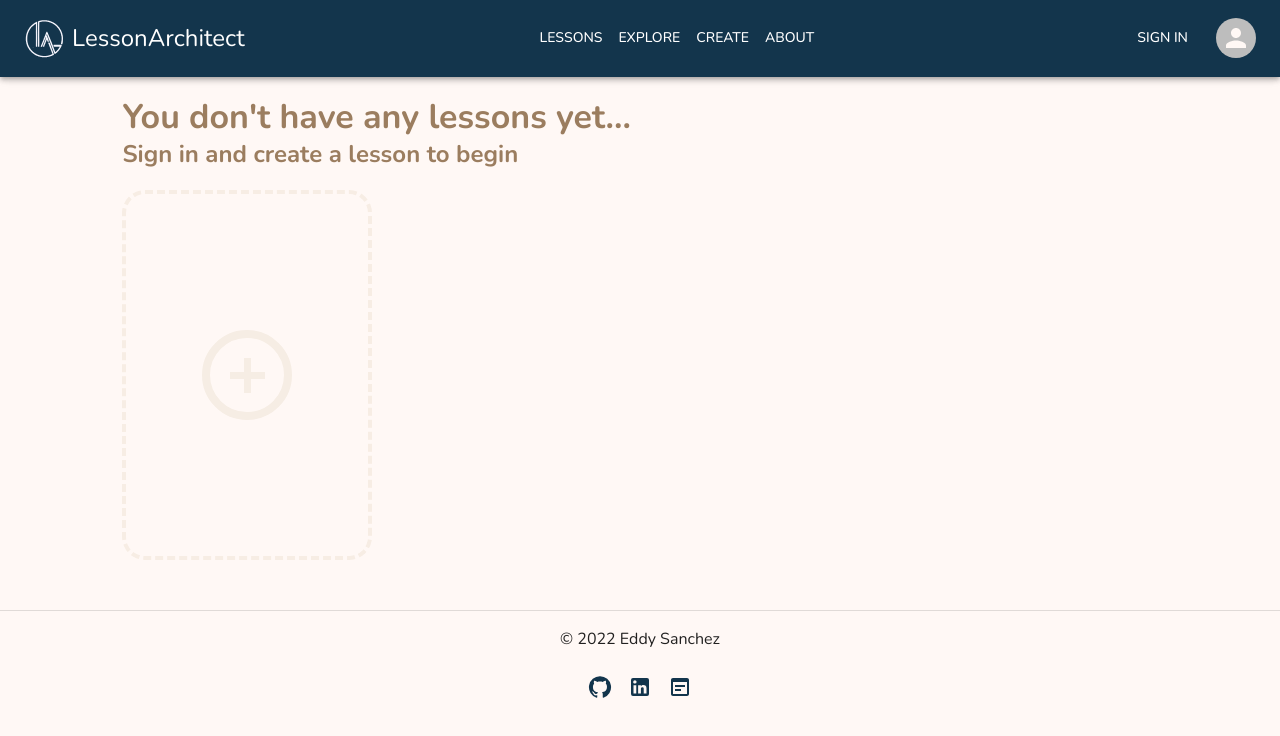
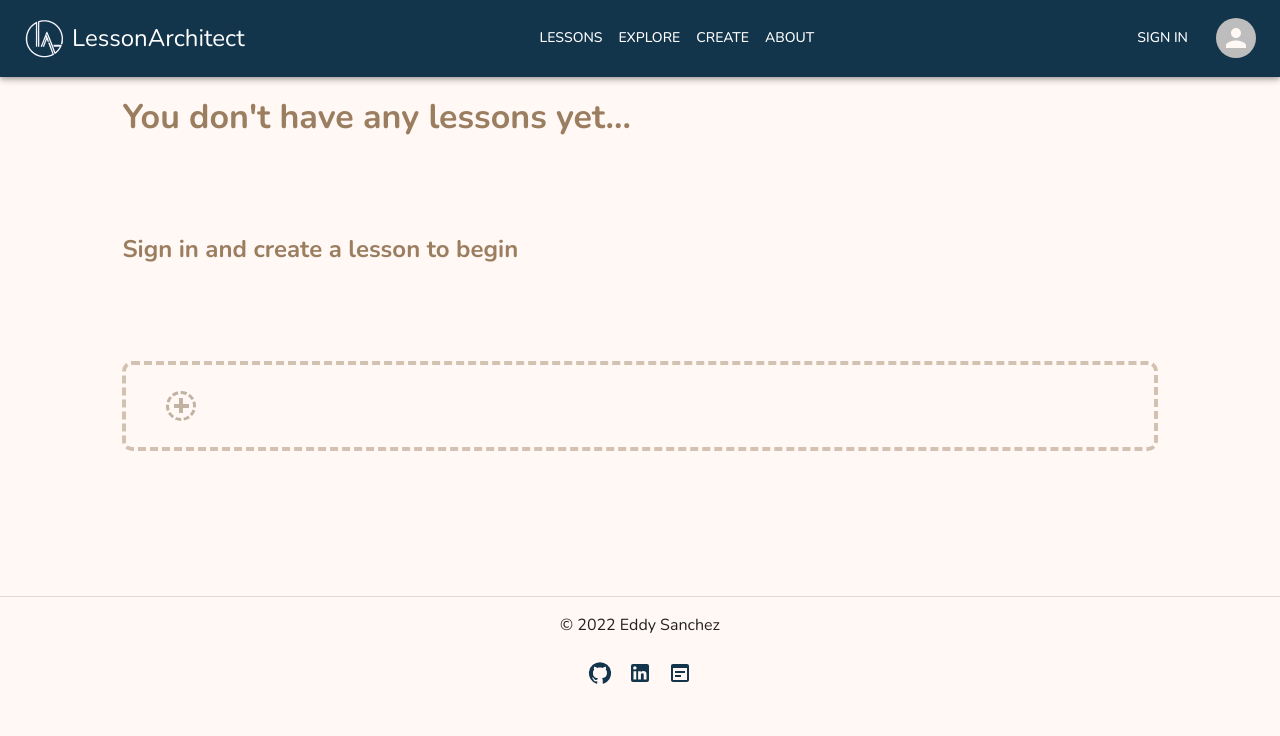
Before and after one commit to Eddy-cs/LessonArchitect, a Next.js app: page /user-lessons in a window 1280 px wide. Shown: the top 736 px of the page. Built offline with nearby package versions, Linux system fonts and the light colour scheme; no server answers.

Commit message:
Modified style for empty user-lessons page

```diff
--- a/styles/user-lessons.module.css
+++ b/styles/user-lessons.module.css
@@ -1,41 +1,45 @@
 
 .title{
     margin-top: 20px;
+    margin-bottom: 20px;
     color: #9b7d5f;
 }
 
 .button__create{
-    height: 370px;
-    width: 250px;
+    height: 90px;
     border-radius: 23px;
-    border: 4px dashed #F7EDE4;
-    border-radius: 23px;
+    border: 4px dashed #d3c1b1;
+    color: #c2b2a2;
+    border-radius: 10px;
     display: grid;
+    grid-auto-flow: column;
+    place-content: center start;
+    gap: 10px;
     margin-bottom: 50px;
-    margin-top: 20px;
+    padding-left: 40px;
     cursor: pointer;
 }
 
 .button__center{
     display: grid;
-    width: 90px;
-    height: 90px;
+    width: 30px;
+    height: 30px;
     border-radius: 50px;
-    border: 8px solid #F6EDE4;
-    place-self: center;
+    border: 3px dashed #c2b2a2;
+    place-self: center start;
 }
 
 .button__plus{
-    width: 7px;
-    height: 35px;
-    background-color: #F6EDE4;
+    width: 4px;
+    height: 15px;
+    background-color: #c2b2a2;
     place-self: center;
     position: absolute;
 }
 
 .button__plus_horizontal{
     place-self: center;
-    width: 35px;
-    height: 7px;
-    background-color: #F6EDE4;
+    width: 15px;
+    height: 4px;
+    background-color: #c2b2a2;
 }
```
